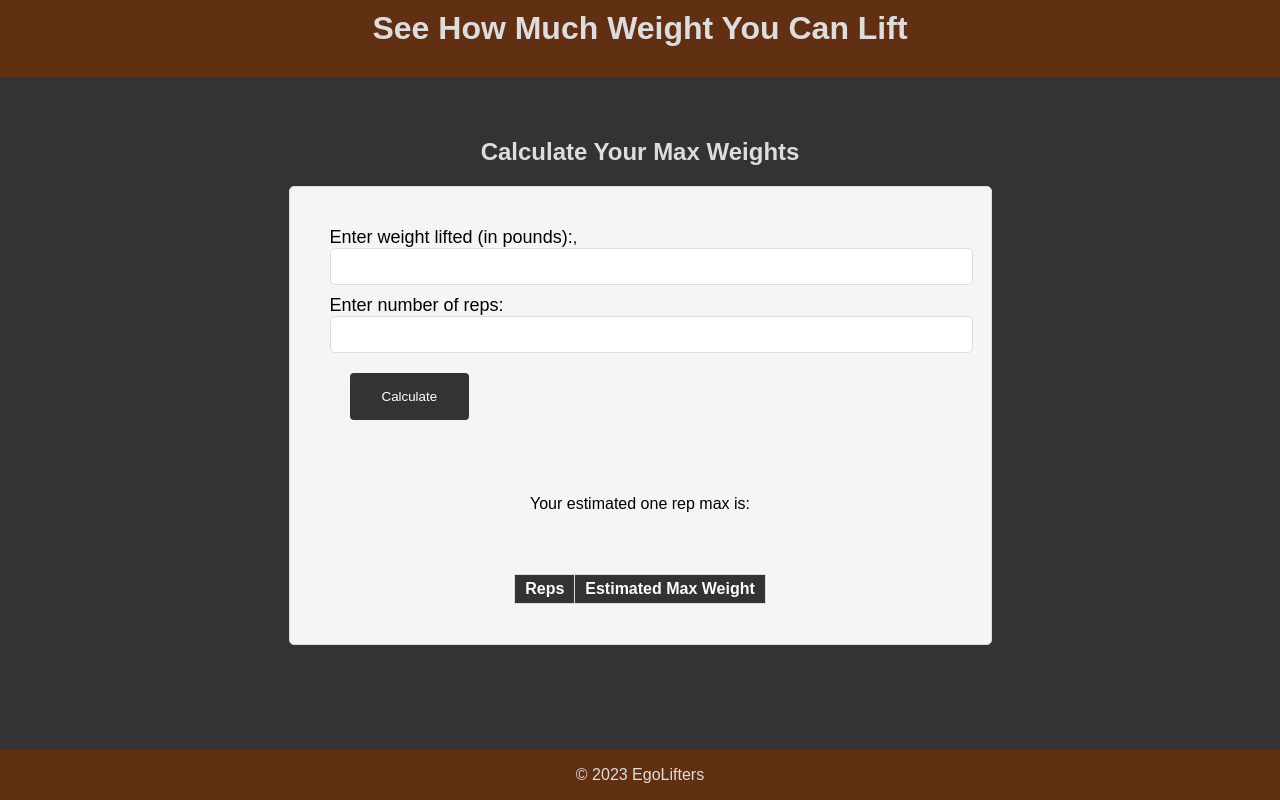
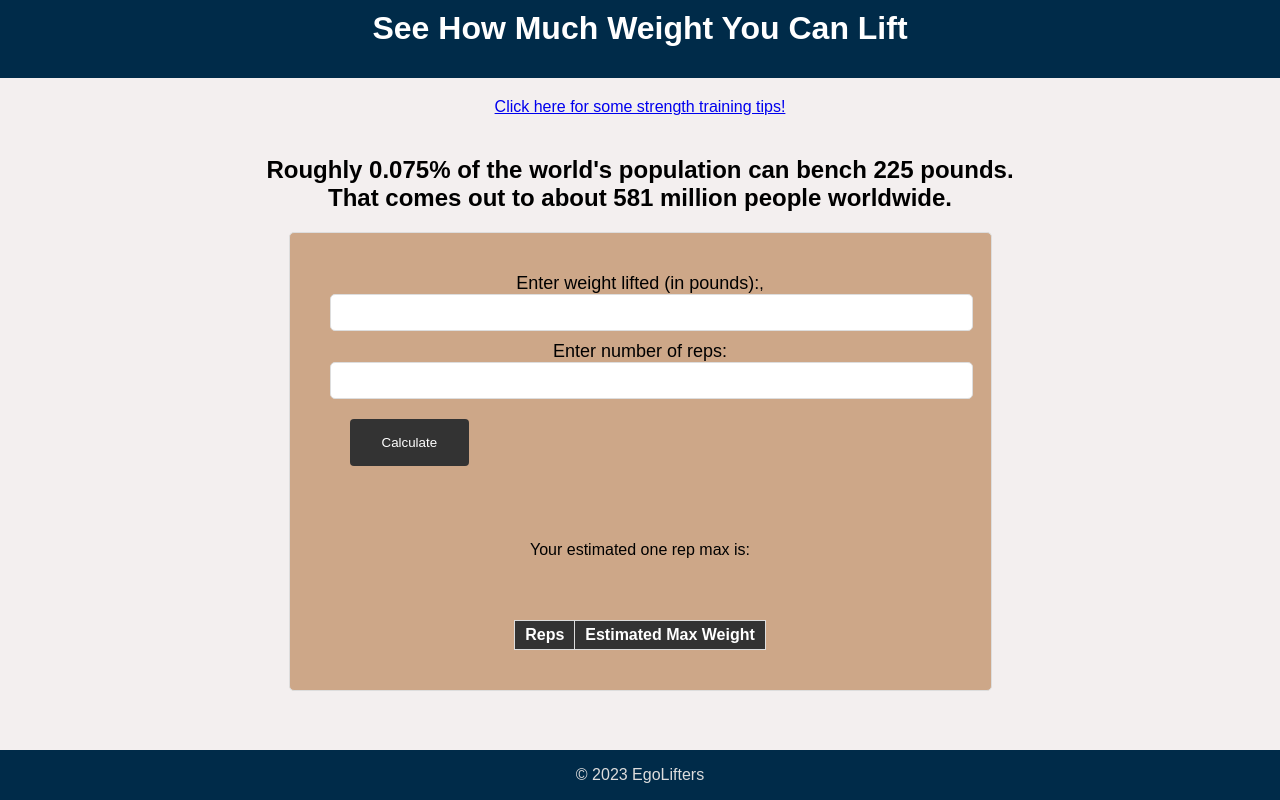
Before and after one commit to Jwhorton23/ORM-Calculator, a plain HTML site: page index.html in a window 1280 px wide. Drawn offline with Linux system fonts and the light colour scheme.

Commit message:
Updates to the styling and added a link to another website for strength training tips.

```diff
--- a/index.html
+++ b/index.html
@@ -11,8 +11,9 @@
       <h1>See How Much Weight You Can Lift</h1>
     </header>
     <main>
+      <a href="https://www.muscleandfitness.com/workouts/workout-routines/essential-moves-strength-training/">Click here for some strength training tips!</a>
       <section class="calculator-section">
-        <h2>Calculate Your Max Weights</h2>
+        <h2>Roughly 0.075% of the world's population can bench 225 pounds. That comes out to about 581 million people worldwide.</h2>
         <div class="calculator-container">
           <form>
             <label for="weight">Enter weight lifted (in pounds):</label>,<br>
@@ -36,6 +37,7 @@
           </div>
         </div>
       </section>
+
     </main>
     <footer>
       <p>© 2023 EgoLifters</p>
--- a/style.css
+++ b/style.css
@@ -3,28 +3,35 @@ body {
   font-family: Arial, sans-serif;
   margin: 0;
   padding: 0;
-    background-color: #333333;
+  background-color: #f3efef;
 
 }
 
-  h1, h2, h3 {
+h1 {
   margin-top: 0;
-    color: #ddd;
+  color: #ffffff;
+}
+
+h2, h3 {
+  margin-top: 0;
+  color: #000000;
 }
 
 header {
-    background-color: #613013;
+  background-color: #002B49;
   color: white;
   text-align: center;
   padding: 10px;
+  text-decoration-color: white;
 }
 
 main {
   padding: 20px;
+  text-align: center;
 }
 
 footer {
-    background-color: #613013;
+  background-color: #002B49;
   color: #ddd;
   text-align: center;
   position: fixed;
@@ -44,7 +51,7 @@ body {
   display: flex;
   flex-direction: column;
   align-items: center;
-    background-color: #f5f5f5;
+  background-color: #CDA788;
   border: 1px solid #ddd;
   padding: 20px;
   border-radius: 5px;
@@ -94,6 +101,7 @@ body {
   cursor: pointer;
   display: block;
   margin: 0 auto;
+  text-align: center;
 }
 
 .result {
```
Lines whose indentation alone changed are shown as unchanged.
